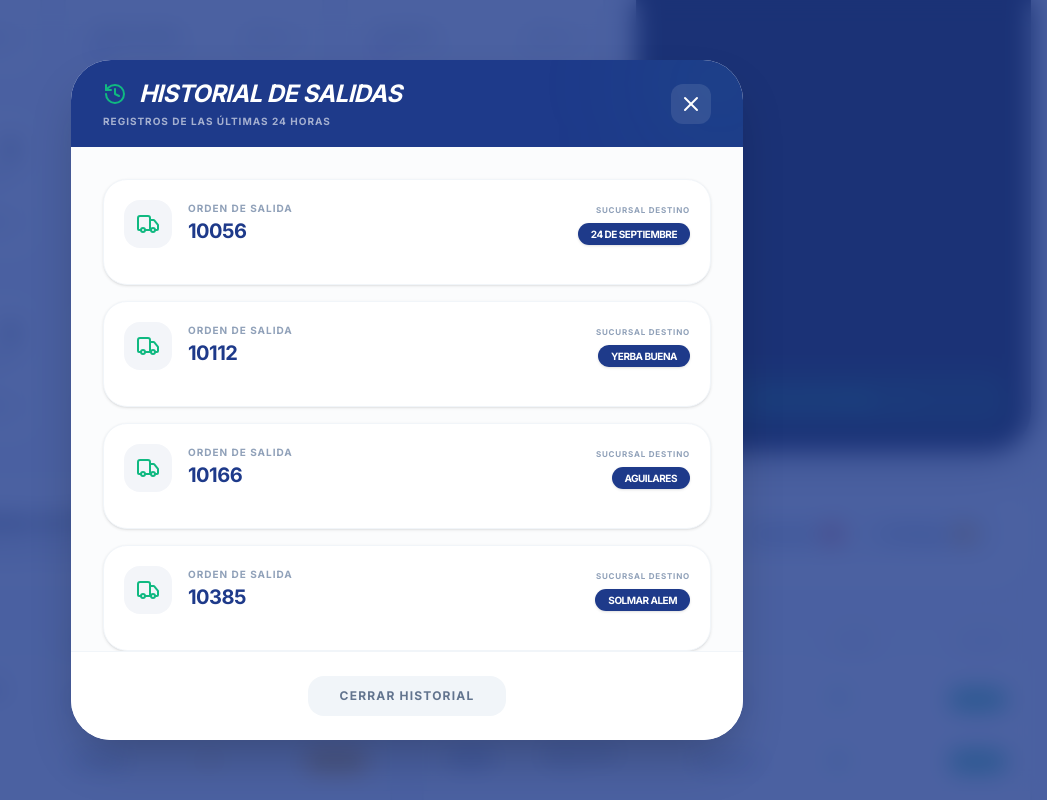
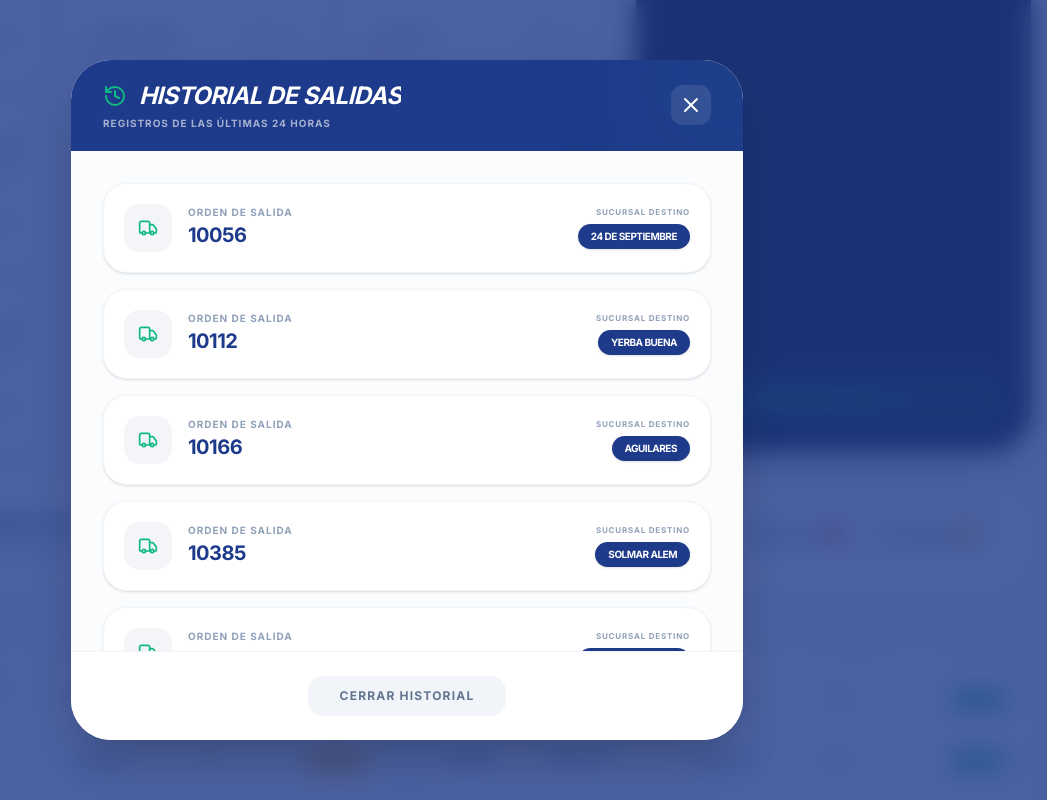
Before and after one commit to Matoma1607/gestion-optica, a React (Vite) app: page / in a window 1280 px wide. Both pictures are taken after a click on the button "VER HISTORIAL". Shown: the part 569-1369 px from the top of the page, without its empty margins (233-1280 px from the left). Built offline with nearby package versions, Linux system fonts and the light colour scheme.

Commit message:
solucionando los problemas de visualización en los listados y modales.

```diff
--- a/src/App.tsx
+++ b/src/App.tsx
@@ -285,21 +285,21 @@ const LogisticsOutSection: React.FC<{ onOpenHistory: () => void }> = ({ onOpenHi
               transition={{ delay: idx * 0.1 }}
               className="group flex flex-col bg-white/5 p-4 rounded-3xl border border-white/10 hover:bg-white/10 transition-all hover:border-brand-green/30 cursor-default gap-3"
             >
-              <div className="flex items-center justify-between w-full">
-                <div className="flex items-center gap-4">
-                  <div className="h-10 w-10 rounded-2xl bg-brand-green/20 flex items-center justify-center text-brand-green group-hover:scale-110 transition-transform">
+              <div className="flex items-center justify-between w-full gap-2">
+                <div className="flex items-center gap-3 min-w-0">
+                  <div className="h-10 w-10 shrink-0 rounded-2xl bg-brand-green/20 flex items-center justify-center text-brand-green group-hover:scale-110 transition-transform">
                     <Truck size={18} />
                   </div>
-                  <div className="flex flex-col">
-                    <span className="text-[10px] text-slate-500 font-mono tracking-widest uppercase font-black">ORDEN</span>
-                    <span className="text-lg font-black text-brand-green tracking-tight">{job.id.replace('#', '')}</span>
+                  <div className="flex flex-col min-w-0">
+                    <span className="text-[10px] text-slate-500 font-mono tracking-widest uppercase font-black truncate">ORDEN</span>
+                    <span className="text-lg font-black text-brand-green tracking-tight truncate">{job.id.replace('#', '')}</span>
                   </div>
                 </div>
 
-                <div className="text-right flex flex-col">
+                <div className="text-right flex flex-col shrink-0">
                   <div className="flex flex-col items-end">
-                    <span className="text-[8px] text-slate-500 font-black uppercase tracking-widest mb-0.5">Sucursal</span>
-                    <span className="text-[10px] text-brand-green font-black uppercase tracking-widest px-2 py-0.5 bg-brand-green/10 rounded-md border border-brand-green/20">{job.destination}</span>
+                    <span className="text-[8px] text-slate-500 font-black uppercase tracking-widest mb-0.5 whitespace-nowrap">Sucursal</span>
+                    <span className="text-[10px] text-brand-green font-black uppercase tracking-widest px-2 py-0.5 bg-brand-green/10 rounded-md border border-brand-green/20 whitespace-nowrap">{job.destination}</span>
                   </div>
                 </div>
               </div>
@@ -637,23 +637,23 @@ export default function App() {
               exit={{ opacity: 0, scale: 0.9, y: 20 }}
               className="relative bg-white w-full max-w-2xl rounded-[2.5rem] shadow-2xl overflow-hidden flex flex-col max-h-[85vh]"
             >
-              <div className="p-8 bg-brand-blue text-white flex justify-between items-center relative overflow-hidden">
+              <div className="p-5 md:p-8 bg-brand-blue text-white flex justify-between items-center relative overflow-hidden">
                 <div className="absolute top-0 right-0 w-32 h-32 bg-brand-green/10 blur-3xl rounded-full -mr-10 -mt-10"></div>
-                <div className="relative z-10">
-                  <h2 className="text-2xl font-black tracking-tight flex items-center gap-3 italic">
-                    <History className="text-brand-green" /> HISTORIAL DE SALIDAS
+                <div className="relative z-10 min-w-0">
+                  <h2 className="text-xl md:text-2xl font-black tracking-tight flex items-center gap-3 italic">
+                    <History className="text-brand-green shrink-0" /> <span className="truncate">HISTORIAL DE SALIDAS</span>
                   </h2>
-                  <p className="text-white/60 text-[10px] font-black uppercase tracking-widest mt-1">Registros de las últimas 24 horas</p>
+                  <p className="text-white/60 text-[10px] font-black uppercase tracking-widest mt-1 truncate">Registros de las últimas 24 horas</p>
                 </div>
                 <button
                   onClick={() => setShowHistory(false)}
-                  className="relative z-10 bg-white/10 hover:bg-white/20 p-2 rounded-xl transition-all"
+                  className="relative z-10 bg-white/10 hover:bg-white/20 p-2 rounded-xl transition-all ml-4 shrink-0"
                 >
                   <X size={24} />
                 </button>
               </div>
 
-              <div className="flex-1 overflow-y-auto p-8 space-y-4 bg-slate-50/50">
+              <div className="flex-1 overflow-y-auto p-4 md:p-8 space-y-4 bg-slate-50/50">
                 {LOGISTICS_OUT.concat(LOGISTICS_OUT).map((job, idx) => (
                   <SmartTooltip key={idx} text="Registro histórico del envío">
                     <motion.div
@@ -661,21 +661,21 @@ export default function App() {
                       initial={{ opacity: 0, y: 10 }}
                       animate={{ opacity: 1, y: 0 }}
                       transition={{ delay: idx * 0.05 }}
-                      className="flex flex-col bg-white p-5 rounded-3xl border border-slate-100 hover:border-brand-blue/20 transition-all shadow-sm group"
+                      className="flex flex-col bg-white p-4 md:p-5 rounded-3xl border border-slate-100 hover:border-brand-blue/20 transition-all shadow-sm group"
                     >
-                      <div className="flex items-center justify-between mb-4">
-                        <div className="flex items-center gap-4">
-                          <div className="h-12 w-12 rounded-2xl bg-brand-blue/5 flex items-center justify-center text-brand-blue group-hover:scale-105 transition-transform">
-                            <Truck size={24} className="text-brand-green" />
+                      <div className="flex items-center justify-between gap-4">
+                        <div className="flex items-center gap-3 md:gap-4 min-w-0">
+                          <div className="h-10 md:h-12 w-10 md:w-12 shrink-0 rounded-2xl bg-brand-blue/5 flex items-center justify-center text-brand-blue group-hover:scale-105 transition-transform">
+                            <Truck size={20} className="text-brand-green" />
                           </div>
-                          <div>
-                            <p className="text-[10px] font-black text-slate-400 uppercase tracking-widest leading-none mb-1">Orden de Salida</p>
-                            <p className="text-xl font-black text-brand-blue tracking-tight">{job.id.replace('#', '')}</p>
+                          <div className="min-w-0">
+                            <p className="text-[10px] font-black text-slate-400 uppercase tracking-widest leading-none mb-1 truncate">Orden de Salida</p>
+                            <p className="text-lg md:text-xl font-black text-brand-blue tracking-tight truncate">{job.id.replace('#', '')}</p>
                           </div>
                         </div>
-                        <div className="text-right">
-                          <p className="text-[8px] font-black text-slate-400 uppercase tracking-widest mb-1">Sucursal Destino</p>
-                          <span className="text-[10px] bg-brand-blue text-white px-3 py-1 rounded-full font-black uppercase tracking-tighter shadow-sm border border-brand-blue/10">
+                        <div className="text-right shrink-0">
+                          <p className="text-[8px] font-black text-slate-400 uppercase tracking-widest mb-1 whitespace-nowrap">Sucursal Destino</p>
+                          <span className="inline-block text-[10px] bg-brand-blue text-white px-3 py-1 rounded-full font-black uppercase tracking-tighter shadow-sm border border-brand-blue/10 whitespace-nowrap">
                             {job.destination}
                           </span>
                         </div>
@@ -697,6 +697,10 @@ export default function App() {
           </div>
         )}
       </AnimatePresence>
+
+      <footer className="mt-auto py-10 text-center text-slate-400 text-xs font-medium">
+        <p>© 2026 Sistema de Gestión de Laboratorio Óptico v1.0.0-Beta</p>
+      </footer>
     </div>
   );
 }
```
